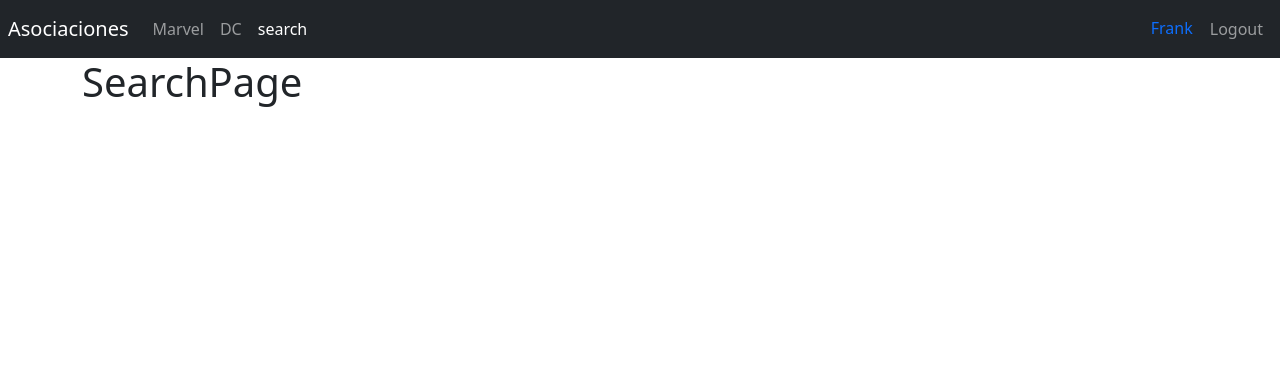
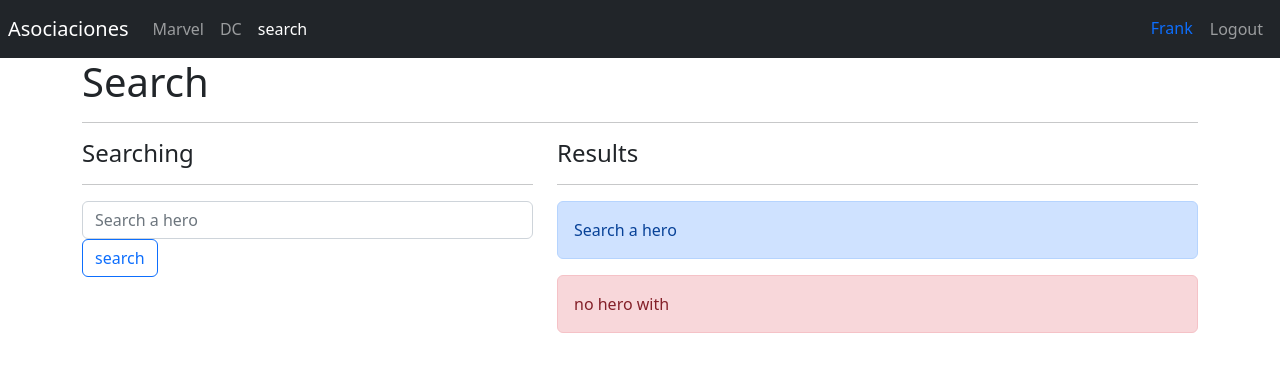
Before and after one commit to Faqo/HeroesApp, a React (Vite) app: page /search in a window 1280 px wide. Shown: the top 372 px of the page. Built offline with nearby package versions, Linux system fonts and the light colour scheme.

Commit message:
search implementado usando useForm de los customhooks y los parametros de url

```diff
--- a/package.json
+++ b/package.json
@@ -8,6 +8,7 @@
     "preview": "vite preview"
   },
   "dependencies": {
+    "query-string": "^7.1.1",
     "react": "^18.0.0",
     "react-dom": "^18.0.0",
     "react-router-dom": "6"
--- /dev/null
+++ b/src/heroes/helpers/getHeroesByName.js
@@ -0,0 +1,11 @@
+import { heroes } from "../data/heroes";
+
+export const getHeroesByName = ( name='' ) => {
+    name = name.toLocaleLowerCase().trim();
+
+    if(name.length === 0) return [];
+
+    return heroes.filter(
+        hero => hero.superhero.toLocaleLowerCase().includes(name)
+    );
+}
--- a/src/heroes/helpers/index.js
+++ b/src/heroes/helpers/index.js
@@ -1,2 +1,3 @@
+export * from './getHeroesByName';
 export * from './getHeroesByPublisher';
 export * from './getHeroById';
--- a/src/heroes/pages/HeroPage.jsx
+++ b/src/heroes/pages/HeroPage.jsx
@@ -10,9 +10,9 @@
   const hero = useMemo(() => getHeroById(id), [id] );
 
   const onNavigateBack = () =>{
-    const pub = hero.publisher.split(' ')[0];
-    navigate(`/${pub}`);
-    // navigate(-1);
+    // const pub = hero.publisher.split(' ')[0];
+    // navigate(`/${pub}`);
+    navigate(-1);
   }
 
   if (!hero) {
--- a/src/heroes/pages/SearchPage.jsx
+++ b/src/heroes/pages/SearchPage.jsx
@@ -1,5 +1,73 @@
+import { useLocation, useNavigate } from "react-router-dom";
+import { useForm } from "../../hooks/useForm"
+import { HeroCard } from "../components/HeroCard"
+import queryString from 'query-string';
+import { getHeroesByName } from "../helpers";
+
 export const SearchPage = () => {
+
+  const navigate = useNavigate();
+  const location = useLocation();
+
+  const { q=''} = queryString.parse(location.search);
+
+  const heroes = getHeroesByName(q);
+
+  const {searchText, onInputChange} = useForm({
+    searchText: q,
+  });
+
+  const onSearchSubmit = (e) =>{
+    e.preventDefault();
+    if(searchText.trim().length <=1) return;
+    // console.log({searchText});
+    navigate(`?q=${searchText}`);
+  };
+
   return (
-    <h1>SearchPage</h1>
+    <>
+      <h1>Search</h1>
+      <hr />
+      <div className="row">
+        <div className="col-5">
+          <h4>Searching</h4>
+          <hr />
+          <form onSubmit={onSearchSubmit}>
+            <input
+              type="text"
+              placeholder="Search a hero"
+              className="form-control"
+              name="searchText"
+              autoComplete="off"
+              value={searchText}
+              onChange={onInputChange}
+              />
+              <button
+                className="btn btn-outline-primary mt1">
+                  search
+              </button>
+          </form>
+        </div>
+        <div className="col-7">
+
+          <h4>Results</h4>
+          <hr />
+
+          <div className="alert alert-primary">
+            Search a hero
+          </div>
+
+          <div className="alert alert-danger">
+            no hero with <b>{ q }</b>
+          </div>
+          {
+            heroes.map(hero => (
+              <HeroCard key={hero.id} {...hero}/>
+            ))
+          }
+
+        </div>
+      </div>
+    </>
   )
 }
--- /dev/null
+++ b/src/hooks/useForm.js
@@ -0,0 +1,25 @@
+import { useState } from 'react';
+
+export const useForm = ( initialForm = {} ) => {
+
+    const [ formState, setFormState ] = useState( initialForm );
+
+    const onInputChange = ({ target }) => {
+        const { name, value } = target;
+        setFormState({
+            ...formState,
+            [ name ]: value
+        });
+    }
+
+    const onResetForm = () => {
+        setFormState( initialForm );
+    }
+
+    return {
+        ...formState,
+        formState,
+        onInputChange,
+        onResetForm,
+    }
+}
```
Also changed, not shown: 1 other file (tests, documents, lock files or other folders).
